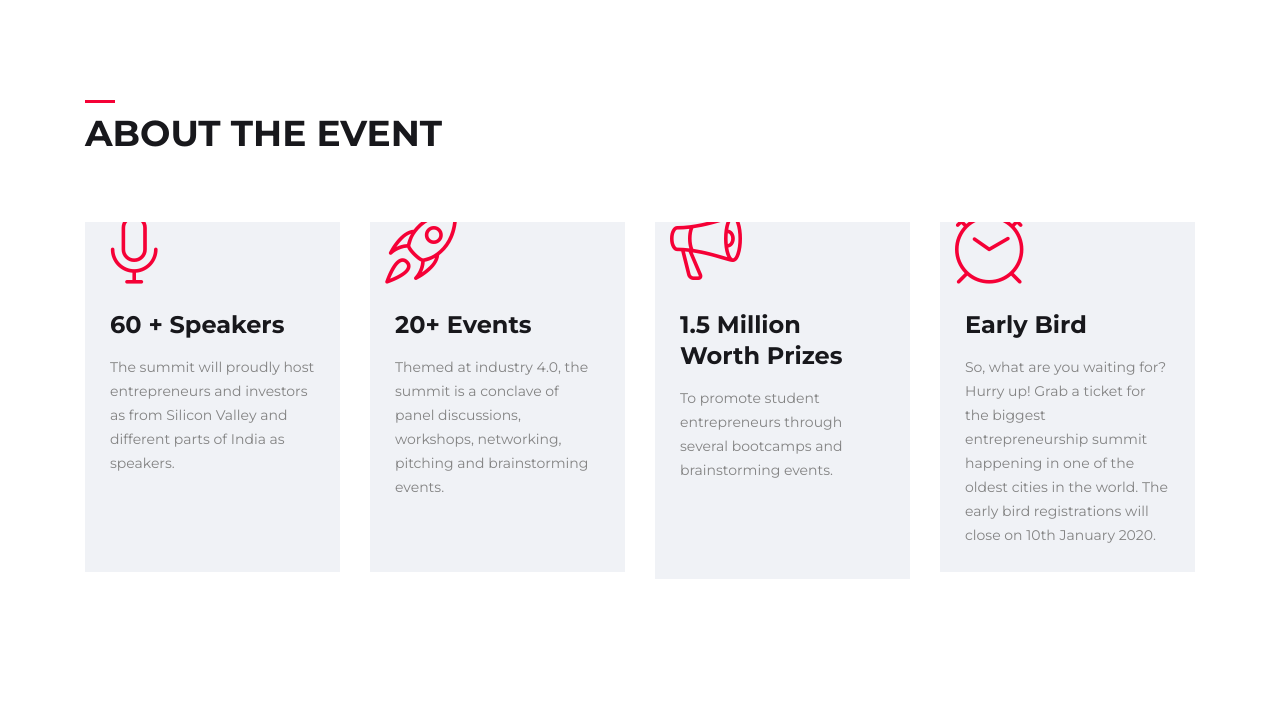
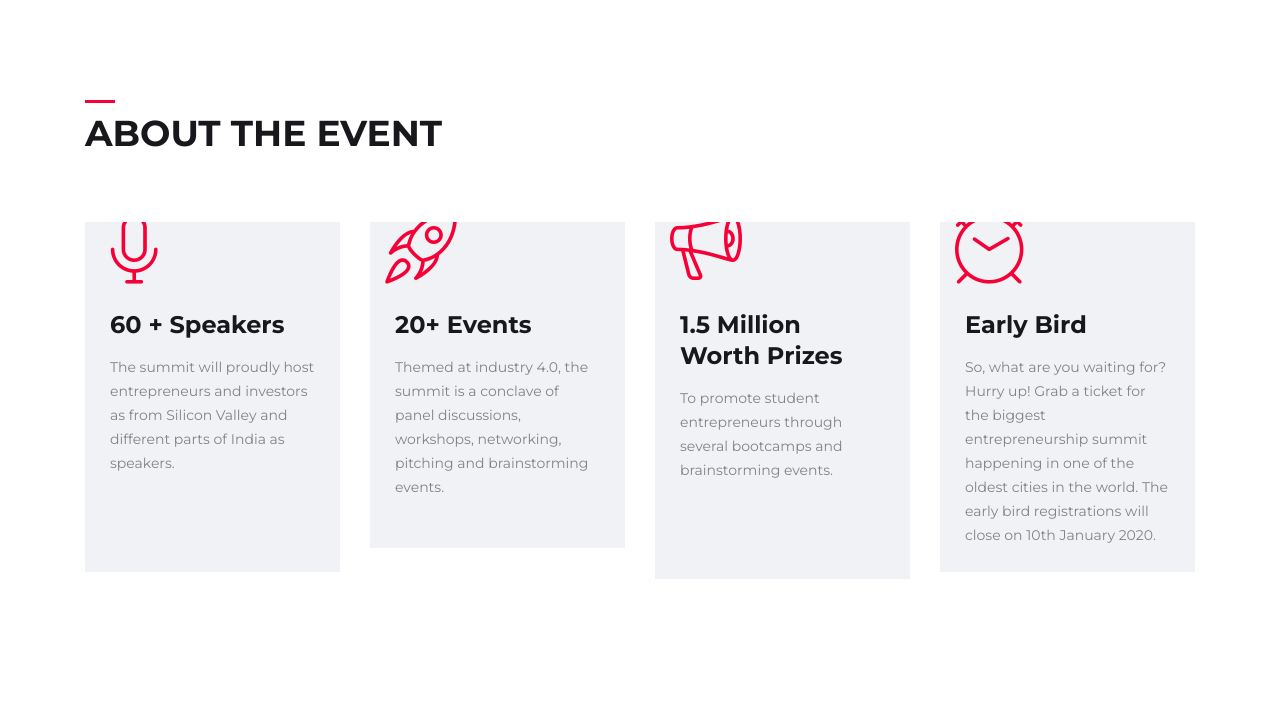
Before and after one commit to HacxS/evnto, a website: page index.html in a window 1280 px wide. Shown: the part 1565-2266 px from the top of the page. Drawn offline with Linux system fonts and the light colour scheme; files whose address does not match are found by name.

Commit message:
Update index.html

```diff
--- a/index.html
+++ b/index.html
@@ -259,7 +259,7 @@
                     <div class="content">
                         <h4>20+ Events</h4>
                         <p>
-                            Themed at industry 4.0, the summit is a conclave of panel discussions, workshops, networking, pitching and brainstorming events.<br><br><br>
+                            Themed at industry 4.0, the summit is a conclave of panel discussions, workshops, networking, pitching and brainstorming events.<br><br>
                         </p>
 
                     </div>
```
